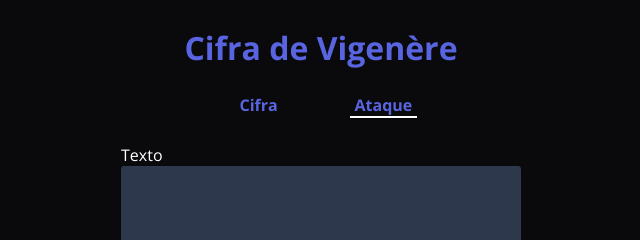
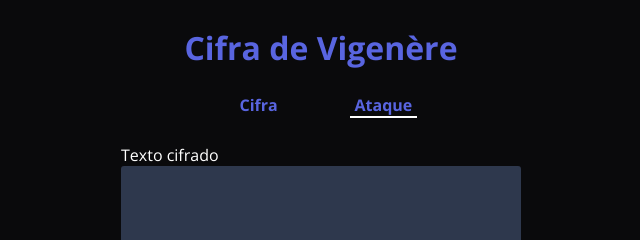
Before and after one commit to eduardodsn/trabalho-sc, a plain HTML site: page ataque/index.html in a window 1280 px wide. Shown: the top 240 px of the page, 319-959 px from the left. Drawn offline with nearby package versions, Linux system fonts and the light colour scheme.

Commit message:
Corrige decifração

```diff
--- a/ataque/index.html
+++ b/ataque/index.html
@@ -22,7 +22,7 @@
         <form>
             <div id="textarea-texto-container">
                 <div id="textarea-texto-origem-container">
-                    <label for="textarea-texto-origem">Texto</label>
+                    <label for="textarea-texto-origem">Texto cifrado</label>
                     <textarea name="textarea-texto-origem" id="textarea-texto-origem" cols="65" rows="18"></textarea>
                 </div>
             </div>
```
